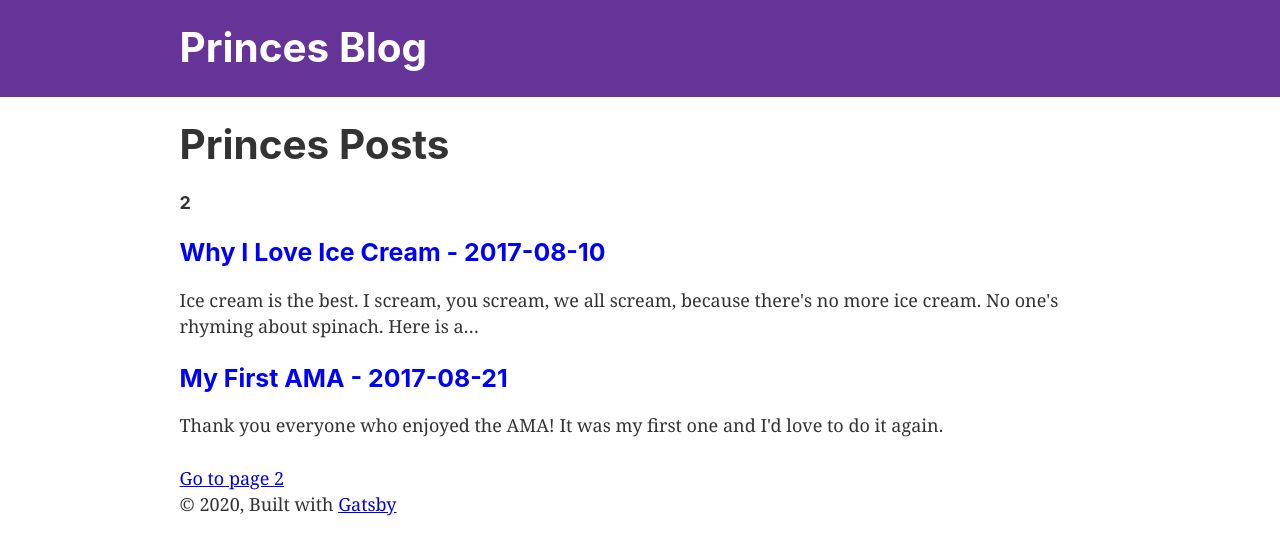
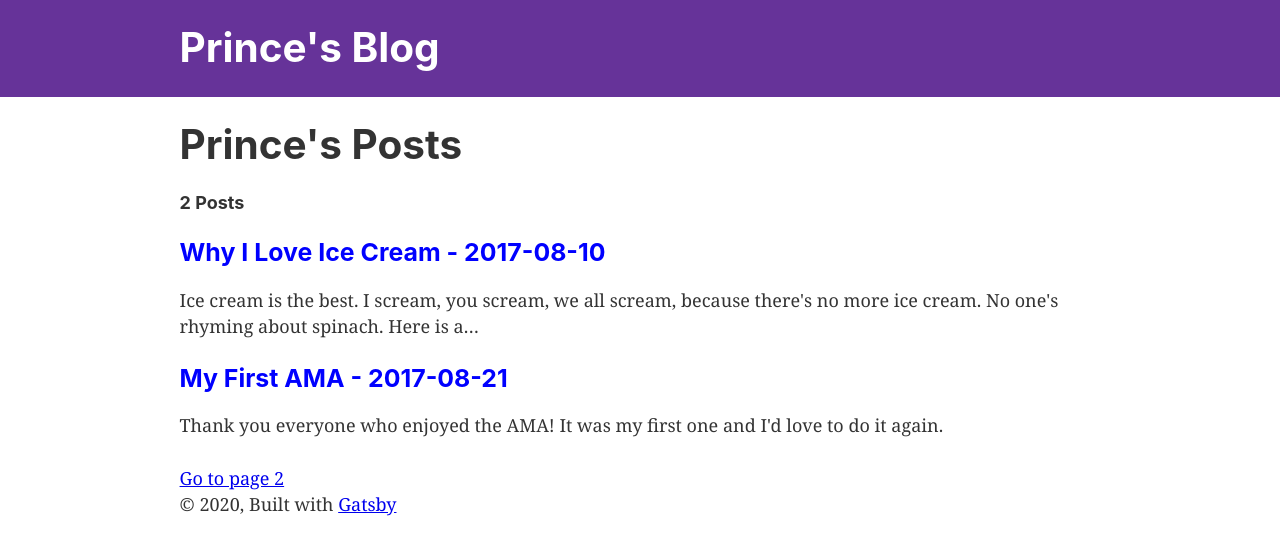
Before and after one commit to princencu94/new-gatsby-blog, a Gatsby site: page / in a window 1280 px wide. Built offline with nearby package versions, Linux system fonts and the light colour scheme; Gatsby itself is replaced by a stand-in of ours.

Commit message:
Adding posts to index page and renaming Princes to Prince's

```diff
--- a/gatsby-config.js
+++ b/gatsby-config.js
@@ -1,6 +1,6 @@
 module.exports = {
   siteMetadata: {
-    title: `Princes Blog`,
+    title: `Prince's Blog`,
     description: `Kick off your next, great Gatsby project with this default starter. This barebones starter ships with the main Gatsby configuration files you might need.`,
     author: `@gatsbyjs`,
   },
--- a/src/pages/index.js
+++ b/src/pages/index.js
@@ -18,8 +18,8 @@ export default ({ data }) => (
   <Layout>
     <SEO title="Home" />
     <div>
-      <h1>Princes Posts</h1>
-      <h4>{data.allMarkdownRemark.totalCount}</h4>
+      <h1>Prince's Posts</h1>
+      <h4>{data.allMarkdownRemark.totalCount} Posts</h4>
       {
         data.allMarkdownRemark.edges.map(({node}) => (
           <div key={node.id}>
```
